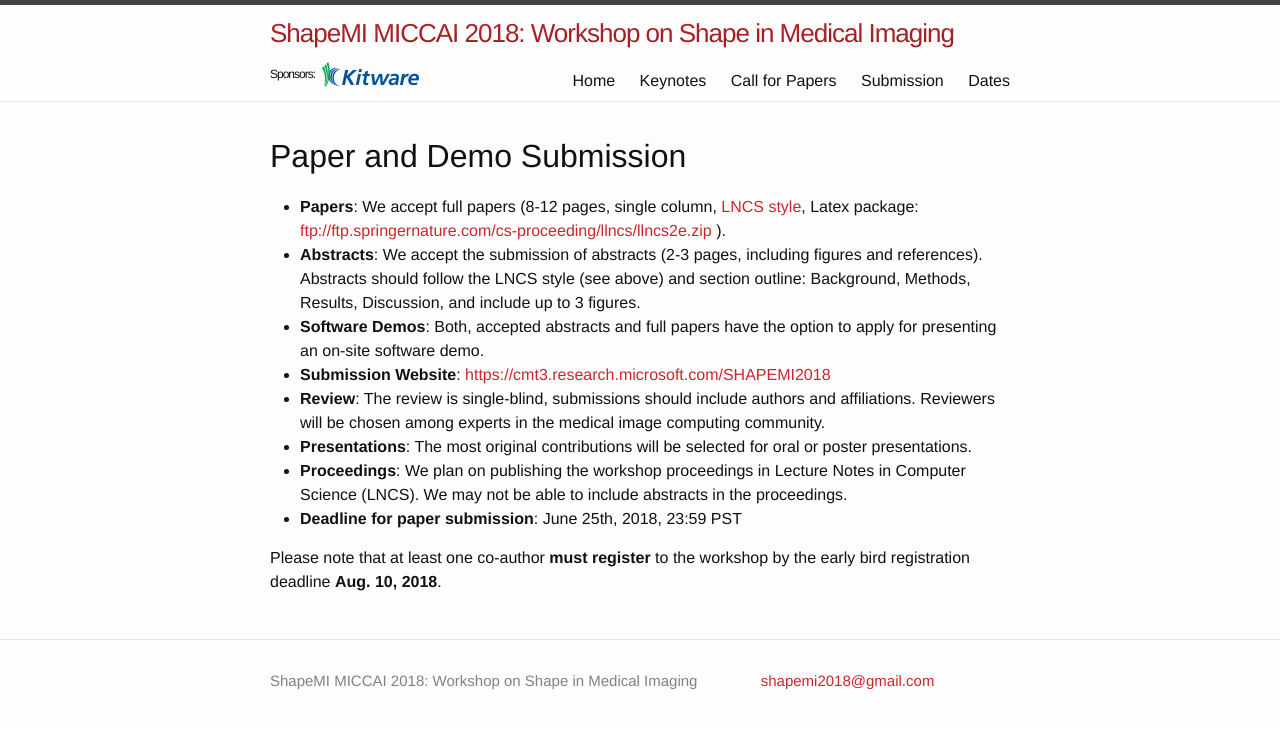
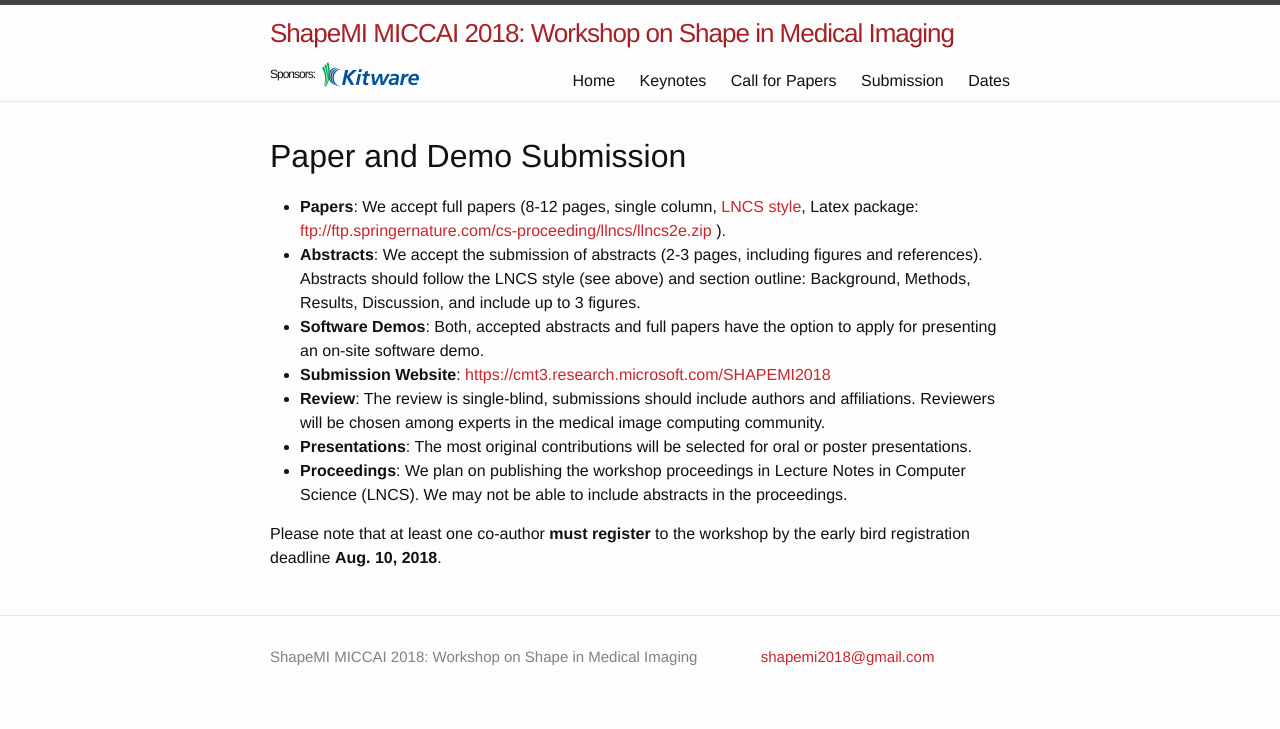
Before and after one commit to shapemi/shapemi2020, a Jekyll site: the page built from submission/index.md, in a window 1280 px wide. Shown: the top 729 px of the page. Built offline with Jekyll 4.4.1, drawn with Linux system fonts in a browser that asks for light colours.

Commit message:
Update index.md

```diff
--- a/submission/index.md
+++ b/submission/index.md
@@ -13,6 +13,5 @@ order: 2
 * **Review**: The review is single-blind, submissions should include authors and affiliations. Reviewers will be chosen among experts in the medical image computing community.
 * **Presentations**: The most original contributions will be selected for oral or poster presentations.
 * **Proceedings**: We plan on publishing the workshop proceedings in Lecture Notes in Computer Science (LNCS). We may not be able to include abstracts in the proceedings.
-* **Deadline for paper submission**: June 25th, 2018, 23:59 PST
 
 Please note that at least one co-author **must register** to the workshop by the early bird registration deadline **Aug. 10, 2018**.
```
